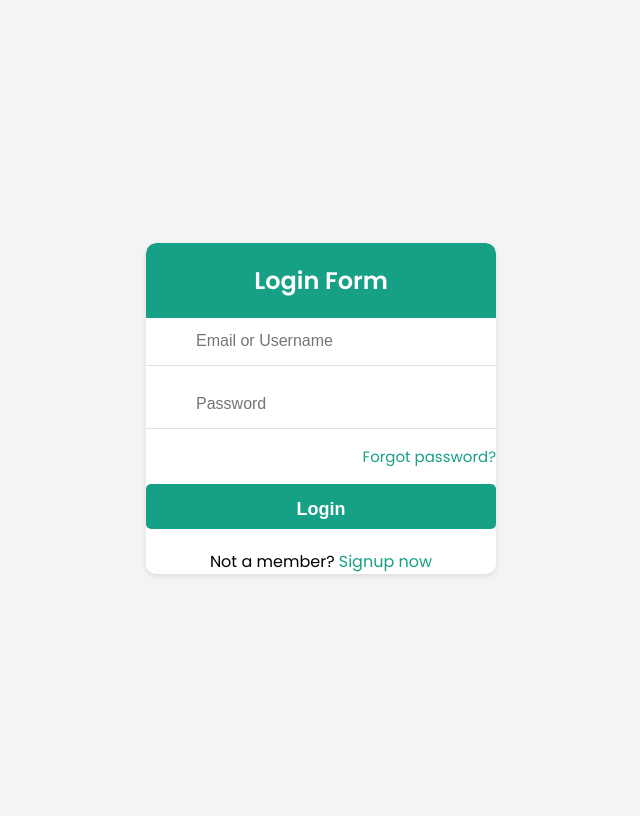
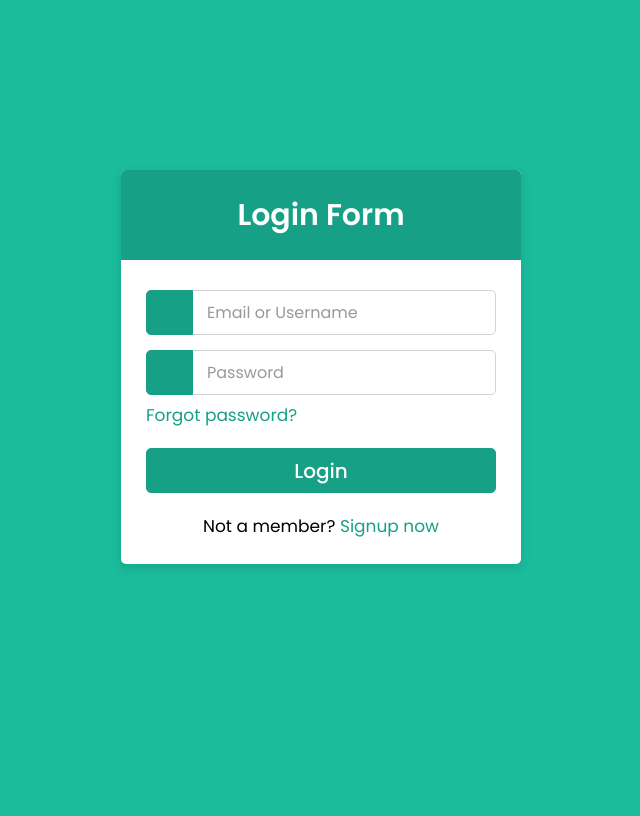
Before and after one commit to websitesampledeploy/web1deploy, a PHP site: page / in a window 1280 px wide. Shown: the whole page, without its empty margins (319-959 px from the left). After the commit the page ends 567 px from the top, so only its background shows below. Run offline with PHP 8.4, Linux system fonts and the light colour scheme.

Commit message:
Update style.css

```diff
--- a/style.css
+++ b/style.css
@@ -1,112 +1,109 @@
-@import url('https://fonts.googleapis.com/css2?family=Poppins:wght@400;600&display=swap');
-
-body {
-  background: #f4f4f4;
+@import url('https://fonts.googleapis.com/css2?family=Poppins:wght@200;300;400;500;600;700&display=swap');
+*{
+  margin: 0;
+  padding: 0;
+  box-sizing: border-box;
+  font-family: 'Poppins',sans-serif;
+}
+body{
+  background: #1abc9c;
+  overflow: hidden;
+}
+::selection{
+  background: rgba(26,188,156,0.3);
+}
+.container{
+  max-width: 440px;
+  padding: 0 20px;
+  margin: 170px auto;
+}
+.wrapper{
+  width: 100%;
+  background: #fff;
+  border-radius: 5px;
+  box-shadow: 0px 4px 10px 1px rgba(0,0,0,0.1);
+}
+.wrapper .title{
+  height: 90px;
+  background: #16a085;
+  border-radius: 5px 5px 0 0;
+  color: #fff;
+  font-size: 30px;
+  font-weight: 600;
   display: flex;
+  align-items: center;
   justify-content: center;
-  align-items: center;
-  min-height: 100vh;
-  font-family: 'Poppins', sans-serif;
 }
-
-.container {
-  background: #fff;
-  border-radius: 10px;
-  box-shadow: 0 2px 5px rgba(0, 0, 0, 0.1);
-  overflow: hidden;
-  width: 350px;
+.wrapper form{
+  padding: 30px 25px 25px 25px;
 }
-
-.title {
-  background: #16a085; /* Green background */
-  color: #fff;
-  font-size: 24px;
-  font-weight: 600;
-  padding: 20px 30px;
-  text-align: center;
-  border-radius: 10px 10px 0 0; /* Rounded top corners */
-}
-
-.form {
-  padding: 30px 25px;
-}
-
-.row {
-  display: flex;
+.wrapper form .row{
+  height: 45px;
   margin-bottom: 15px;
   position: relative;
-  justify-content: space-between;
-  align-items: center;
 }
-
-.row input {
-  background: transparent;
-  height: 45px;
+.wrapper form .row input{
+  height: 100%;
   width: 100%;
   outline: none;
-  border: none;
-  border-bottom: 1px solid #e0e0e0; /* Light gray border */
+  padding-left: 60px;
+  border-radius: 5px;
+  border: 1px solid lightgrey;
   font-size: 16px;
-  color: #555;
-  padding-left: 50px;
   transition: all 0.3s ease;
 }
-
-.row input:focus {
-  border-bottom-color: #16a085; /* Green border on focus */
+form .row input:focus{
+  border-color: #16a085;
+  box-shadow: inset 0px 0px 2px 2px rgba(26,188,156,0.25);
 }
-
-.row i {
+form .row input::placeholder{
+  color: #999;
+}
+.wrapper form .row i{
   position: absolute;
-  left: 15px;
-  top: 50%;
-  transform: translateY(-50%);
-  color: #16a085; /* Green icon color */
-  font-size: 20px;
+  width: 47px;
+  height: 100%;
+  color: #fff;
+  font-size: 18px;
+  background: #16a085;
+  border: 1px solid #16a085;
+  border-radius: 5px 0 0 5px;
+  display: flex;
+  align-items: center;
+  justify-content: center;
 }
-
-.pass {
-  text-align: right;
-  margin-bottom: 15px;
+.wrapper form .pass{
+  margin: -8px 0 20px 0;
 }
-
-.pass a {
-  color: #16a085; /* Green link color */
-  font-size: 15px;
+.wrapper form .pass a{
+  color: #16a085;
+  font-size: 17px;
   text-decoration: none;
 }
-
-.pass a:hover {
+.wrapper form .pass a:hover{
   text-decoration: underline;
 }
-
-.button input {
-  background: #16a085; /* Green button background */
+.wrapper form .button input{
   color: #fff;
-  font-size: 18px;
-  font-weight: 600;
-  padding: 15px 20px;
-  border: none;
-  border-radius: 5px;
+  font-size: 20px;
+  font-weight: 500;
+  padding-left: 0px;
+  background: #16a085;
+  border: 1px solid #16a085;
   cursor: pointer;
-  transition: all 0.3s ease;
 }
-
-.button input:hover {
-  background: #12876f; /* Darker green on hover */
+form .button input:hover{
+  background: #12876f;
 }
-
-.signup-link {
+.wrapper form .signup-link{
   text-align: center;
   margin-top: 20px;
-  font-size: 16px;
+  font-size: 17px;
 }
-
-.signup-link a {
-  color: #16a085; /* Green link color */
+.wrapper form .signup-link a{
+  color: #16a085;
   text-decoration: none;
 }
-
-.signup-link a:hover {
+form .signup-link a:hover{
   text-decoration: underline;
 }
```
